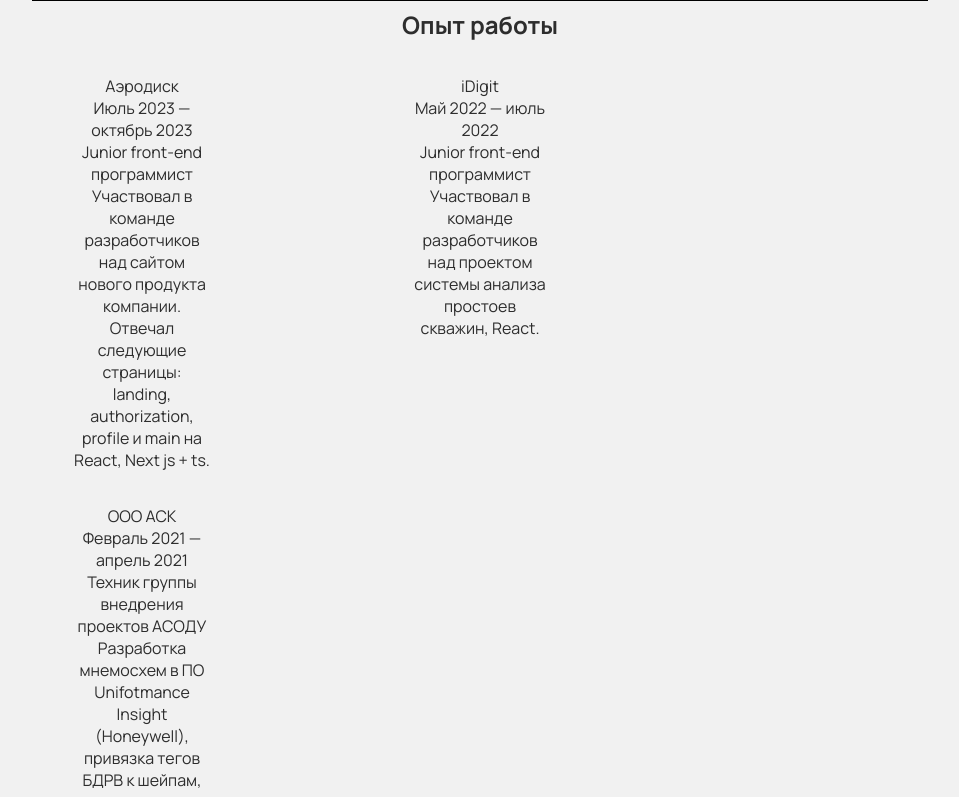
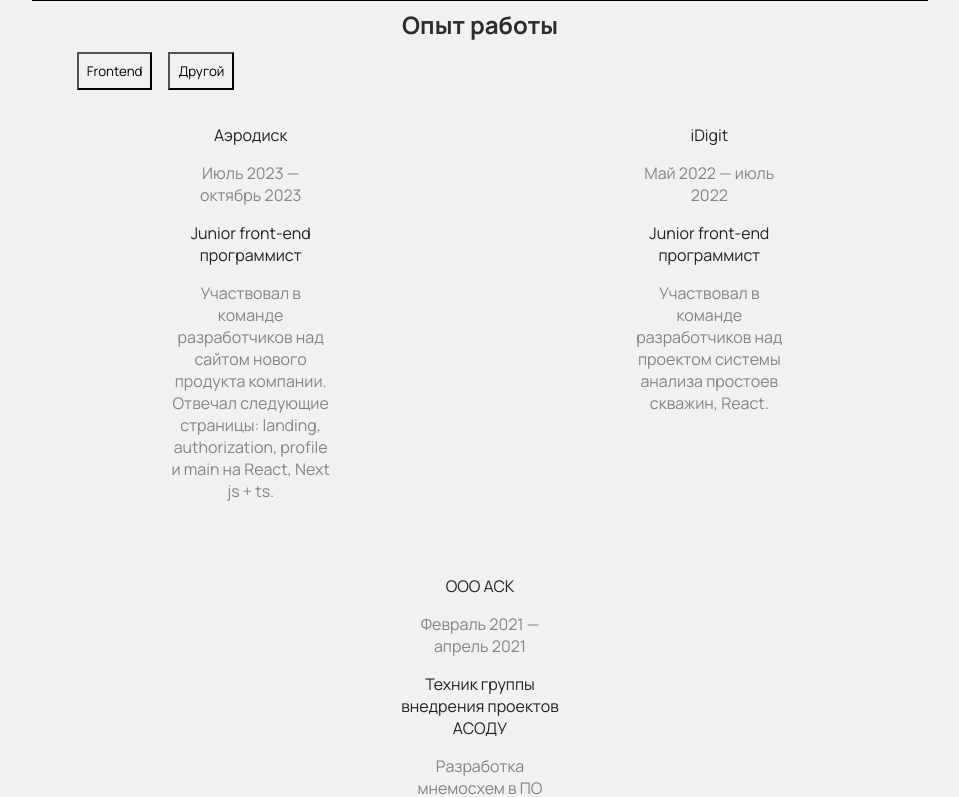
Before and after one commit to FrowningCat/Business-card-website, a React (Vite) app: page / in a window 1280 px wide. Shown: the part 2280-3077 px from the top of the page, without its empty margins (160-1119 px from the left). Built offline with nearby package versions, Linux system fonts and the light colour scheme.

Commit message:
add style to 'workExperience' block

```diff
--- a/src/components/LandingPage/Main/Items/WorkExperienceFront.jsx
+++ b/src/components/LandingPage/Main/Items/WorkExperienceFront.jsx
@@ -6,19 +6,19 @@
                     return (
                         <>
                             <div
-                                className="main__workExperience__list__frontEnd__specificWork"
+                                className="main__workExperience__list__specificWork"
                                 key={item.id}
                             >
-                                <p className="main__workExperience__list__frontEnd__specificWork__name">
+                                <p className="main__workExperience__list__specificWork__name">
                                     {item.title}
                                 </p>
-                                <p className="main__workExperience__list__frontEnd__specificWork__dataWork">
+                                <p className="main__workExperience__list__specificWork__dataWork">
                                     {item.data}
                                 </p>
-                                <p className="main__workExperience__list__frontEnd__specificWork__postWork">
+                                <p className="main__workExperience__list__specificWork__postWork">
                                     {item.post}
                                 </p>
-                                <p className="main__workExperience__list__frontEnd__specificWork__discription">
+                                <p className="main__workExperience__list__specificWork__discription">
                                     {item.content}
                                 </p>
                             </div>
--- a/src/components/LandingPage/Main/Items/WorkExperienceOther.jsx
+++ b/src/components/LandingPage/Main/Items/WorkExperienceOther.jsx
@@ -6,19 +6,19 @@
                     return (
                         <>
                             <div
-                                className="main__workExperience__list__other__specificWork"
+                                className="main__workExperience__list__specificWork"
                                 key={item.id}
                             >
-                                <p className="main__workExperience__list__other__specificWork__name">
+                                <p className="main__workExperience__list__specificWork__name">
                                     {item.title}
                                 </p>
-                                <p className="main__workExperience__list__other__specificWork__dataWork">
+                                <p className="main__workExperience__list__specificWork__dataWork">
                                     {item.data}
                                 </p>
-                                <p className="main__workExperience__list__other__specificWork__postWork">
+                                <p className="main__workExperience__list__specificWork__postWork">
                                     {item.post}
                                 </p>
-                                <p className="main__workExperience__list__other__specificWork__discription">
+                                <p className="main__workExperience__list__specificWork__discription">
                                     {item.content}
                                 </p>
                             </div>
--- a/src/components/LandingPage/Main/Main.jsx
+++ b/src/components/LandingPage/Main/Main.jsx
@@ -87,6 +87,29 @@
                 'Разработка мнемосхем в ПО Unifotmance Insight (Honeywell), привязка тегов БДРВ к шейпам, прогрузка мнемосхем в продуктивную среду.',
         },
     ];
+
+    function onClick() {
+        let nameFrontend = document.getElementById('frontEnd');
+        let nameOther = document.getElementById('other');
+        nameFrontend.setAttribute(
+            'class',
+            'main__workExperience__list__frontEnd'
+        );
+        nameOther.setAttribute(
+            'class',
+            'main__workExperience__list__otherNone'
+        );
+    }
+
+    function onClick2() {
+        let nameFrontend = document.getElementById('frontEnd');
+        let nameOther = document.getElementById('other');
+        nameFrontend.setAttribute(
+            'class',
+            'main__workExperience__list__frontEndNone'
+        );
+        nameOther.setAttribute('class', 'main__workExperience__list__other');
+    }
 
     return (
         <div className="main">
@@ -222,8 +245,25 @@
             </div>
             <div className="main__workExperience">
                 <h5 className="main__workExperience__title">Опыт работы</h5>
+                <div className="main__workExperience__buttonDiv">
+                    <button
+                        className="main__workExperience__buttonDiv__button"
+                        onClick={() => onClick()}
+                    >
+                        Frontend
+                    </button>
+                    <button
+                        className="main__workExperience__buttonDiv__button"
+                        onClick={() => onClick2()}
+                    >
+                        Другой
+                    </button>
+                </div>
                 <div className="main__workExperience__list">
-                    <div className="main__workExperience__list__frontEnd">
+                    <div
+                        className="main__workExperience__list__frontEnd"
+                        id="frontEnd"
+                    >
                         <Routes>
                             <Route
                                 path="/"
@@ -235,7 +275,10 @@
                             ></Route>
                         </Routes>
                     </div>
-                    <div className="main__workExperience__list__other">
+                    <div
+                        className="main__workExperience__list__other"
+                        id="other"
+                    >
                         <Routes>
                             <Route
                                 path="/"
--- a/src/components/LandingPage/Main/main.css
+++ b/src/components/LandingPage/Main/main.css
@@ -92,21 +92,58 @@
   font-size: 1.5rem;
   line-height: 30.3px;
 }
+.main__workExperience__buttonDiv {
+  padding: 1% 0 0 15%;
+  display: flex;
+  gap: 1rem;
+}
+.main__workExperience__buttonDiv__button {
+  cursor: pointer;
+  box-sizing: border-box;
+  padding: 0.5rem;
+}
+.main__workExperience__buttonDiv__button:hover {
+  filter: drop-shadow(0px 8px 10px rgba(0, 0, 0, 0.15));
+}
 .main__workExperience__list__frontEnd {
   width: 90vw;
   margin-top: 3%;
   display: grid;
-  grid-template-columns: repeat(3, 8.5rem);
+  grid-template-columns: repeat(auto-fit, 10rem);
+  grid-template-rows: repeat(4, 5rem);
   gap: 2rem;
   justify-content: space-evenly;
+}
+.main__workExperience__list__frontEndNone {
+  display: none;
 }
 .main__workExperience__list__other {
   width: 90vw;
   margin-top: 3%;
   display: grid;
-  grid-template-columns: repeat(3, 8.5rem);
+  grid-template-columns: repeat(auto-fit, 10rem);
+  grid-template-rows: repeat(4, 5rem);
   gap: 2rem;
   justify-content: space-evenly;
+}
+.main__workExperience__list__otherNone {
+  display: none;
+}
+.main__workExperience__list__specificWork {
+  display: grid;
+  gap: 1rem;
+}
+.main__workExperience__list__specificWork__name {
+  color: #232323;
+}
+.main__workExperience__list__specificWork__dataWork {
+  color: #858585;
+}
+.main__workExperience__list__specificWork__postWork {
+  color: #232323;
+}
+.main__workExperience__list__specificWork__discription {
+  color: #858585;
 }
 .main__softSkills {
   padding: 1% 0 1%;
@@ -208,7 +245,7 @@
     grid-template-columns: repeat(2, 8.5rem);
   }
   .main__workExperience__list__frontEnd {
-    grid-template-columns: repeat(2, 8.5rem);
+    grid-template-columns: repeat(auto-fit, 10rem);
   }
   .main__workExperience__list__other {
     grid-template-columns: repeat(2, 8.5rem);
@@ -220,6 +257,7 @@
   }
   .main__workExperience__list__frontEnd {
     grid-template-columns: repeat(2, 8.5rem);
+    grid-template-rows: repeat(4, 6rem);
   }
   .main__workExperience__list__other {
     grid-template-columns: repeat(2, 8.5rem);
--- a/src/components/LandingPage/Main/main.scss
+++ b/src/components/LandingPage/Main/main.scss
@@ -1,6 +1,8 @@
 $textColor: #2d2d2d;
 $rareTextColor: #404040;
 $textColorAdditionally: #111;
+$textColorNameworkAndPast: #232323;
+$textColorDataworkAndDiscription: #858585;
 
 $four04MainTextColor: red;
 $four04AdditionallyTextColor: darkred;
@@ -110,22 +112,59 @@
             font-size: $titleFontSizeMain;
             line-height: $titleLineHeightMain;
         }
+        &__buttonDiv {
+            padding: 1% 0 0 15%;
+            display: flex;
+            gap: 1rem;
+            &__button {
+                cursor: pointer;
+                box-sizing: border-box;
+                padding: 0.5rem;
+            }
+            &__button:hover {
+                filter: drop-shadow(0px 8px 10px rgba(0, 0, 0, 15%));
+            }
+        }
         &__list {
             &__frontEnd {
                 width: 90vw;
                 margin-top: 3%;
                 display: grid;
-                grid-template-columns: repeat(3, 8.5rem);
+                grid-template-columns: repeat(auto-fit, 10rem);
+                grid-template-rows: repeat(4, 5rem);
                 gap: 2rem;
                 justify-content: space-evenly;
+            }
+            &__frontEndNone {
+                display: none;
             }
             &__other {
                 width: 90vw;
                 margin-top: 3%;
                 display: grid;
-                grid-template-columns: repeat(3, 8.5rem);
+                grid-template-columns: repeat(auto-fit, 10rem);
+                grid-template-rows: repeat(4, 5rem);
                 gap: 2rem;
                 justify-content: space-evenly;
+            }
+            &__otherNone {
+                display: none;
+            }
+            &__specificWork {
+                display: grid;
+                gap: 1rem;
+                &__name {
+                    color: $textColorNameworkAndPast;
+                }
+                &__dataWork {
+                    color: $textColorDataworkAndDiscription;
+                }
+                &__postWork {
+                    color: $textColorNameworkAndPast;
+                }
+                &__discription {
+                    color: $textColorDataworkAndDiscription;
+                }
             }
         }
     }
@@ -244,7 +283,7 @@
         &__workExperience {
             &__list {
                 &__frontEnd {
-                    grid-template-columns: repeat(2, 8.5rem);
+                    grid-template-columns: repeat(auto-fit, 10rem);
                 }
                 &__other {
                     grid-template-columns: repeat(2, 8.5rem);
@@ -265,6 +304,7 @@
             &__list {
                 &__frontEnd {
                     grid-template-columns: repeat(2, 8.5rem);
+                    grid-template-rows: repeat(4, 6rem);
                 }
                 &__other {
                     grid-template-columns: repeat(2, 8.5rem);
```
Also changed, not shown: 1 other file (tests, documents, lock files or other folders).
